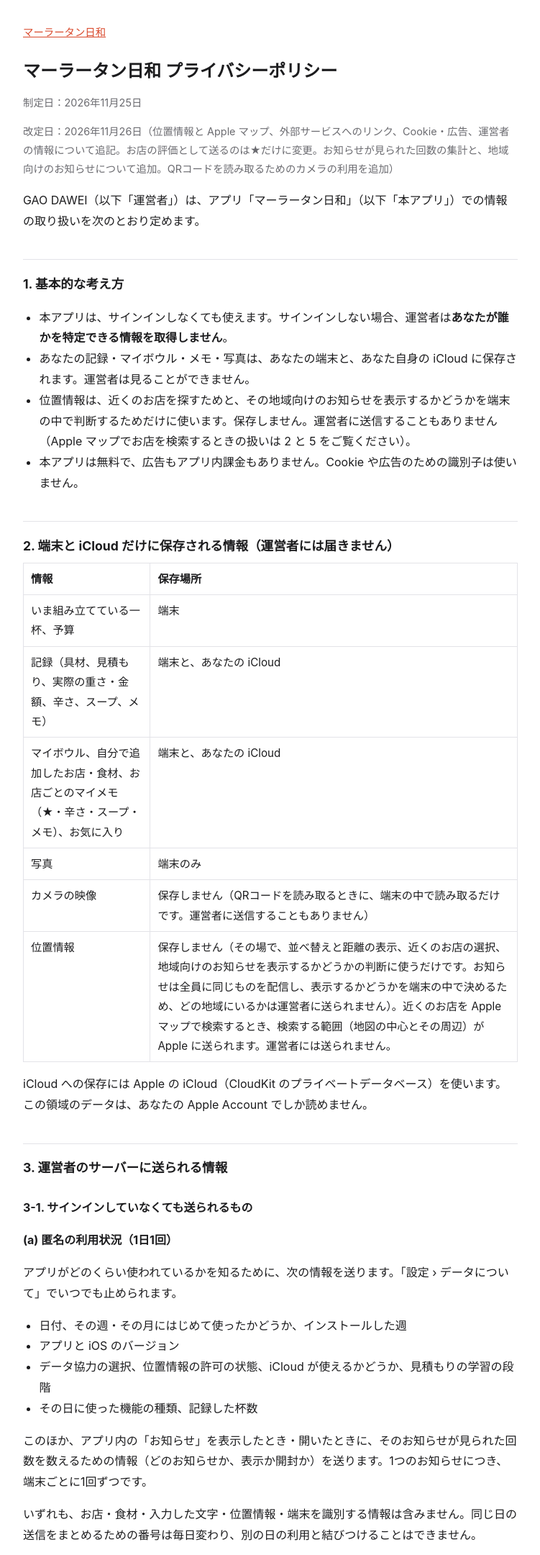
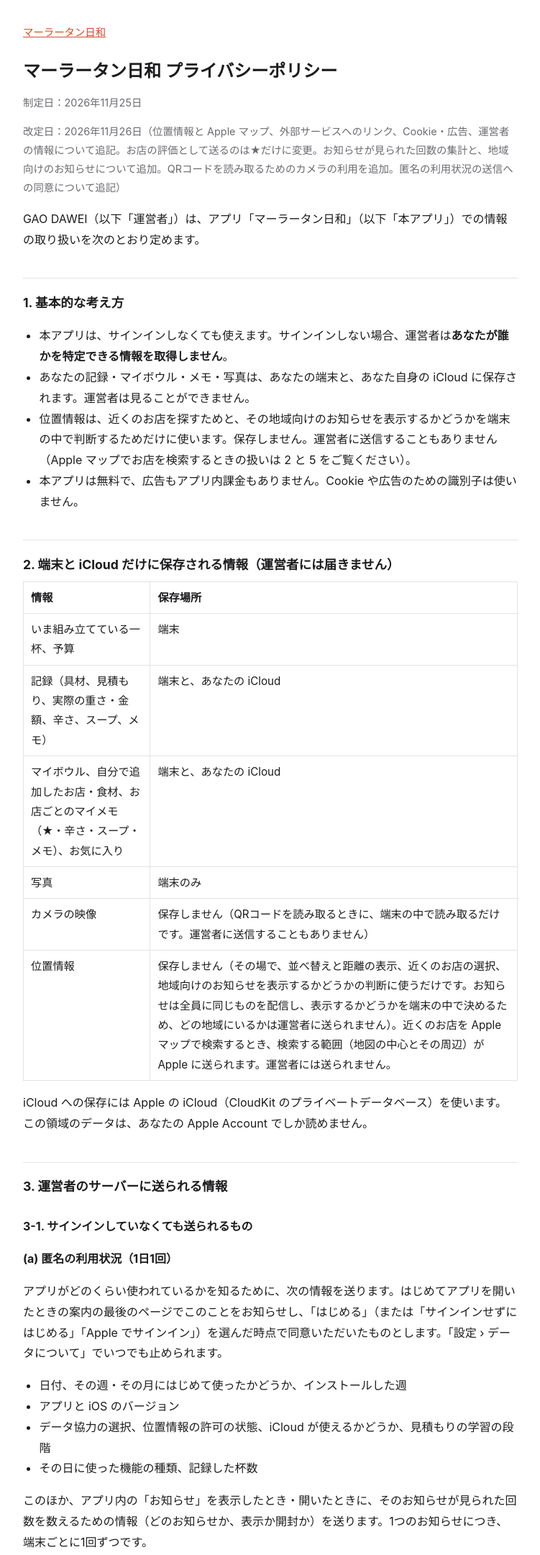
Before and after one commit to haruka97/malatang-biyori-site, a plain HTML site: page privacy.html in a window 1280 px wide. Shown: the top 2161 px of the page at 72% size, without its empty margins (264-1015 px from the left). Drawn offline with Linux system fonts and the light colour scheme.

Commit message:
Privacy policy: when consent to the anonymous usage report is given
Co-Authored-By: Claude Fable 5.2 <noreply@anthropic.com>

```diff
--- a/privacy.html
+++ b/privacy.html
@@ -28,7 +28,7 @@ nav { font-size: 0.9rem; margin-bottom: 24px; }
 <nav><a href="./">マーラータン日和</a></nav>
 <h1>マーラータン日和 プライバシーポリシー</h1>
 <p class="meta">制定日：2026年11月25日</p>
-<p class="meta">改定日：2026年11月26日（位置情報と Apple マップ、外部サービスへのリンク、Cookie・広告、運営者の情報について追記。お店の評価として送るのは★だけに変更。お知らせが見られた回数の集計と、地域向けのお知らせについて追加。QRコードを読み取るためのカメラの利用を追加）</p>
+<p class="meta">改定日：2026年11月26日（位置情報と Apple マップ、外部サービスへのリンク、Cookie・広告、運営者の情報について追記。お店の評価として送るのは★だけに変更。お知らせが見られた回数の集計と、地域向けのお知らせについて追加。QRコードを読み取るためのカメラの利用を追加。匿名の利用状況の送信への同意について追記）</p>
 <p>GAO DAWEI（以下「運営者」）は、アプリ「マーラータン日和」（以下「本アプリ」）での情報の取り扱いを次のとおり定めます。</p>
 <h2>1. 基本的な考え方</h2>
 <ul><li>本アプリは、サインインしなくても使えます。サインインしない場合、運営者は<strong>あなたが誰かを特定できる情報を取得しません</strong>。</li><li>あなたの記録・マイボウル・メモ・写真は、あなたの端末と、あなた自身の iCloud に保存されます。運営者は見ることができません。</li><li>位置情報は、近くのお店を探すためと、その地域向けのお知らせを表示するかどうかを端末の中で判断するためだけに使います。保存しません。運営者に送信することもありません（Apple マップでお店を検索するときの扱いは 2 と 5 をご覧ください）。</li><li>本アプリは無料で、広告もアプリ内課金もありません。Cookie や広告のための識別子は使いません。</li></ul>
@@ -38,7 +38,7 @@ nav { font-size: 0.9rem; margin-bottom: 24px; }
 <h2>3. 運営者のサーバーに送られる情報</h2>
 <h3>3-1. サインインしていなくても送られるもの</h3>
 <p><strong>(a) 匿名の利用状況（1日1回）</strong></p>
-<p>アプリがどのくらい使われているかを知るために、次の情報を送ります。「設定 › データについて」でいつでも止められます。</p>
+<p>アプリがどのくらい使われているかを知るために、次の情報を送ります。はじめてアプリを開いたときの案内の最後のページでこのことをお知らせし、「はじめる」（または「サインインせずにはじめる」「Apple でサインイン」）を選んだ時点で同意いただいたものとします。「設定 › データについて」でいつでも止められます。</p>
 <ul><li>日付、その週・その月にはじめて使ったかどうか、インストールした週</li><li>アプリと iOS のバージョン</li><li>データ協力の選択、位置情報の許可の状態、iCloud が使えるかどうか、見積もりの学習の段階</li><li>その日に使った機能の種類、記録した杯数</li></ul>
 <p>このほか、アプリ内の「お知らせ」を表示したとき・開いたときに、そのお知らせが見られた回数を数えるための情報（どのお知らせか、表示か開封か）を送ります。1つのお知らせにつき、端末ごとに1回ずつです。</p>
 <p>いずれも、お店・食材・入力した文字・位置情報・端末を識別する情報は含みません。同じ日の送信をまとめるための番号は毎日変わり、別の日の利用と結びつけることはできません。</p>
```
